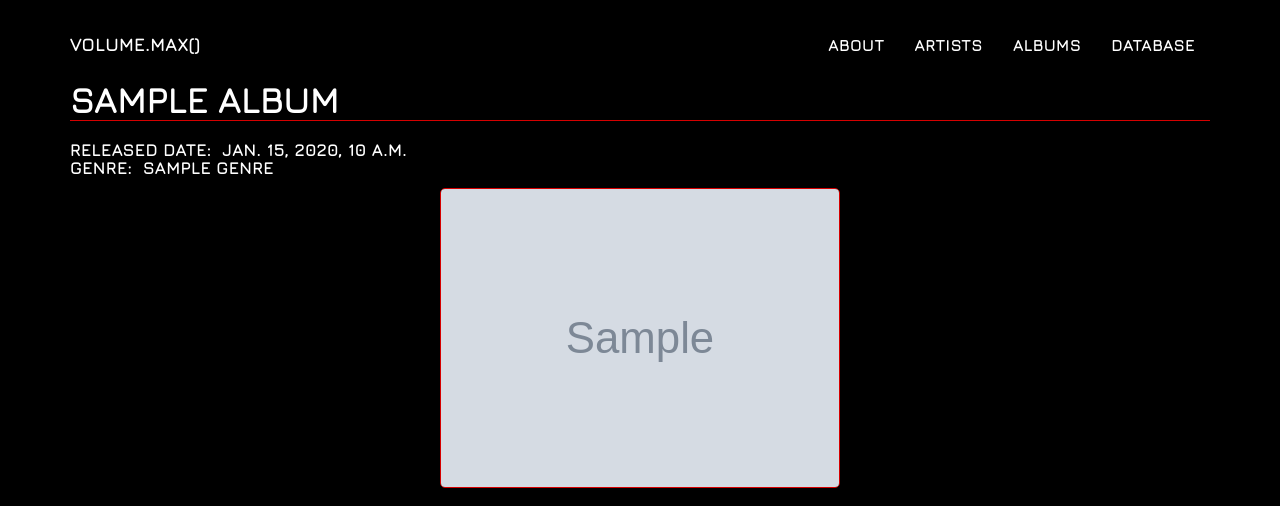
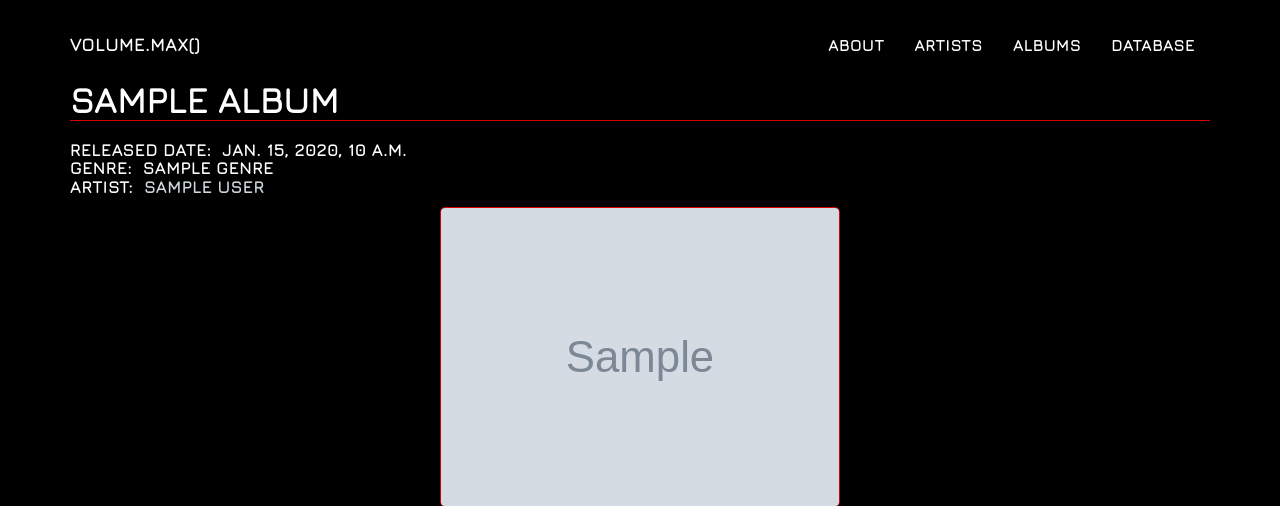
Before and after one commit to efeelaiho/TheCodas, a Django app: template vmax_src/templates/dynamic_album.html in a window 1280 px wide. Shown: the top 506 px of the page. Run offline with Django 3.2, Linux system fonts and the light colour scheme; the template is opened without the code that fills it: most values are stand-ins (such as "Sample title", 1, 10 or a date in 2020); grey boxes marked "Sample" are stand-in pictures.

Commit message:
Added link back to artist page.  Fixes #70

```diff
--- a/vmax_src/templates/dynamic_album.html
+++ b/vmax_src/templates/dynamic_album.html
@@ -23,6 +23,7 @@
         <!-- Subtitles with album additional information -->
         <h2 style="font-size:17px;margin-top:-10px; margin-bottom: 10px">released date:&nbsp {{album.release_date}} </h2>
         <h2 style="font-size:17px;margin-top:-10px;margin-bottom: 10px">genre:&nbsp {{album.genre}} </h2>
+        <h2 style="font-size:17px;margin-top:-10px;margin-bottom: 10px">Artist:&nbsp <a href="{% url 'artist_view' artist.get_absolute_url %}">{{artist.full_name}} </a></h2>
 
 
         <!-- album image -->
```
